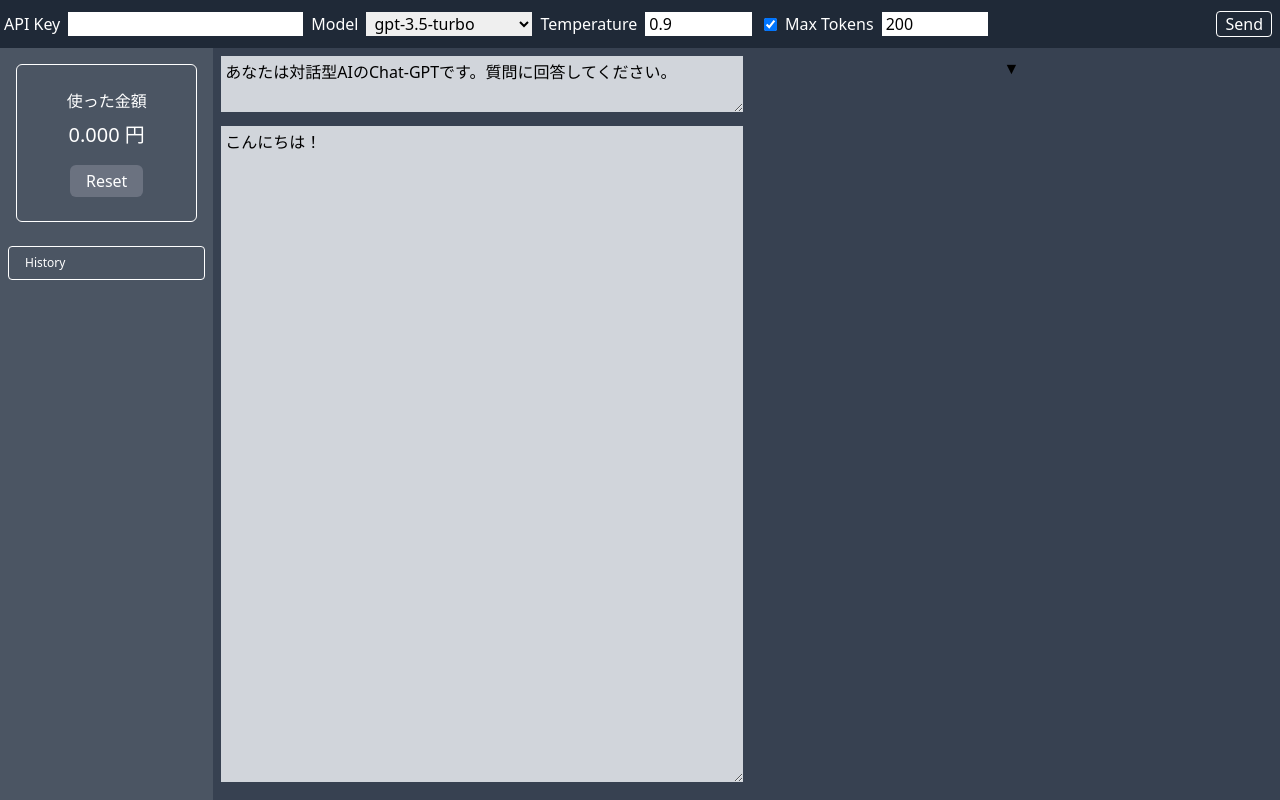
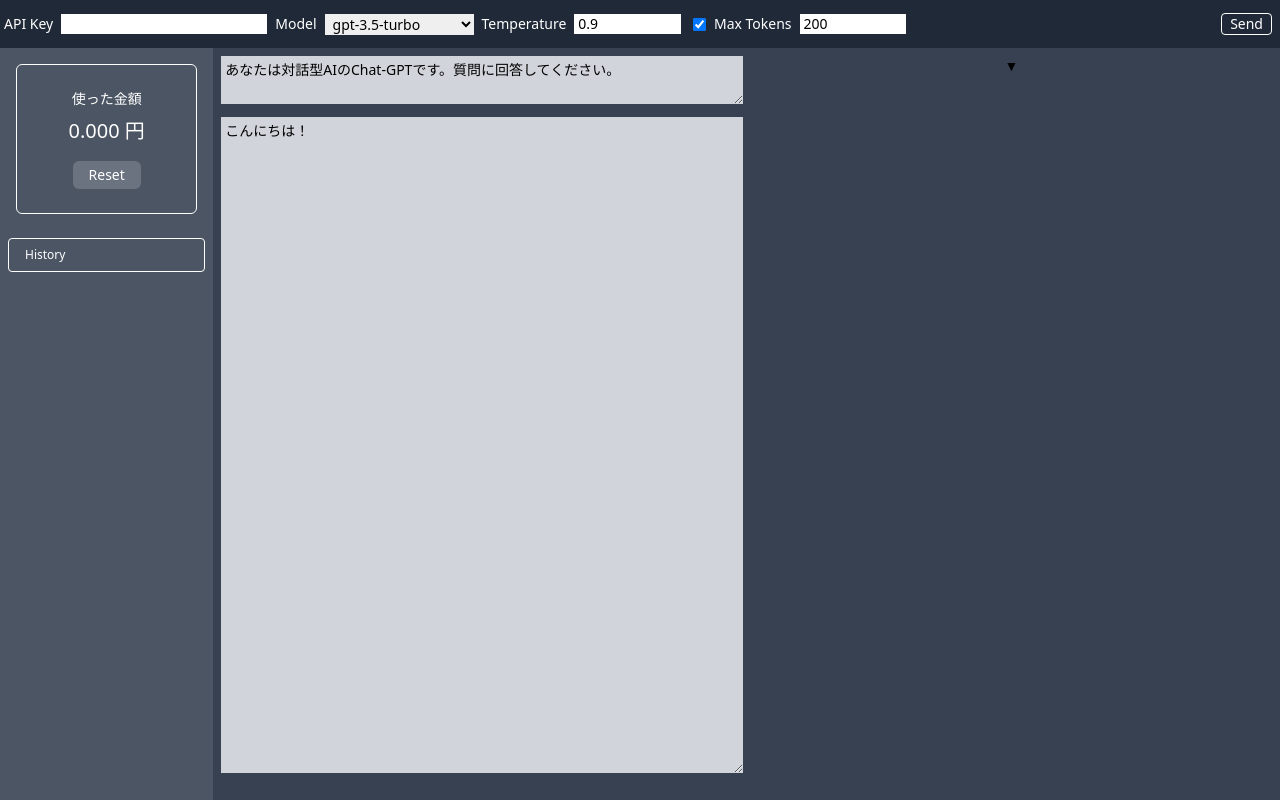
Before and after one commit to kou72/chatgpt-poster, a Next.js app: page / in a window 1280 px wide. Built offline with nearby package versions, Linux system fonts and the light colour scheme.

Commit message:
全体のスタイルにtext-smを適用するようにglobals.cssを修正
globals.css
- body要素にtext-smを適用するために、@applyディレクティブを使用

```diff
--- a/styles/globals.css
+++ b/styles/globals.css
@@ -1,5 +1,10 @@
 @tailwind base;
 @tailwind components;
+
+body {
+  @apply text-sm;
+}
+
 ul {
   list-style: disc;
   list-style-type: disc;
```
